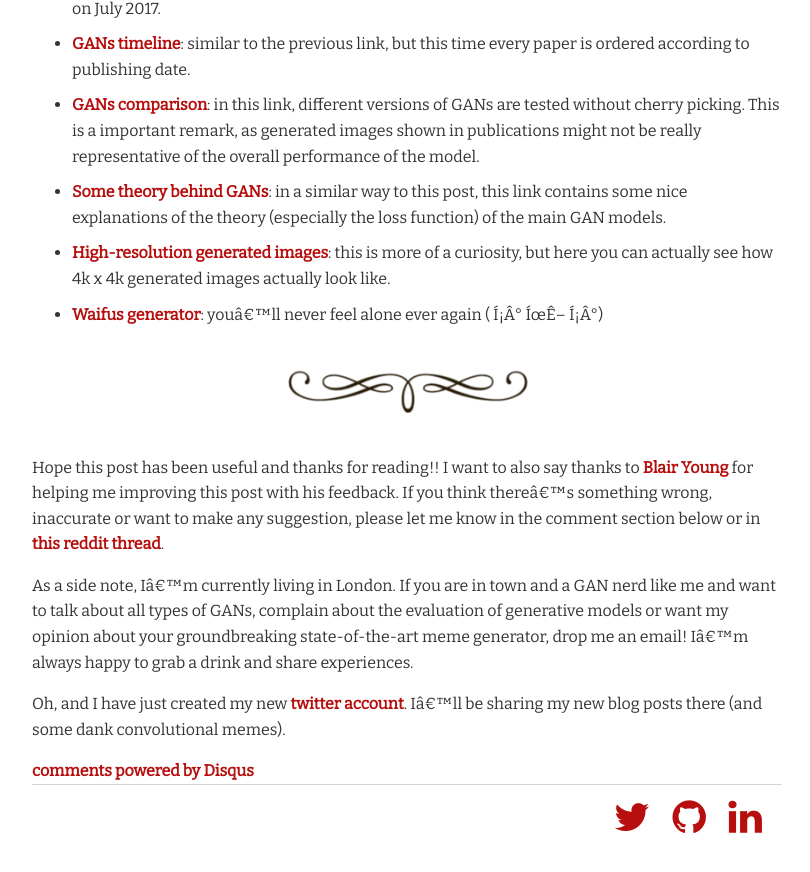
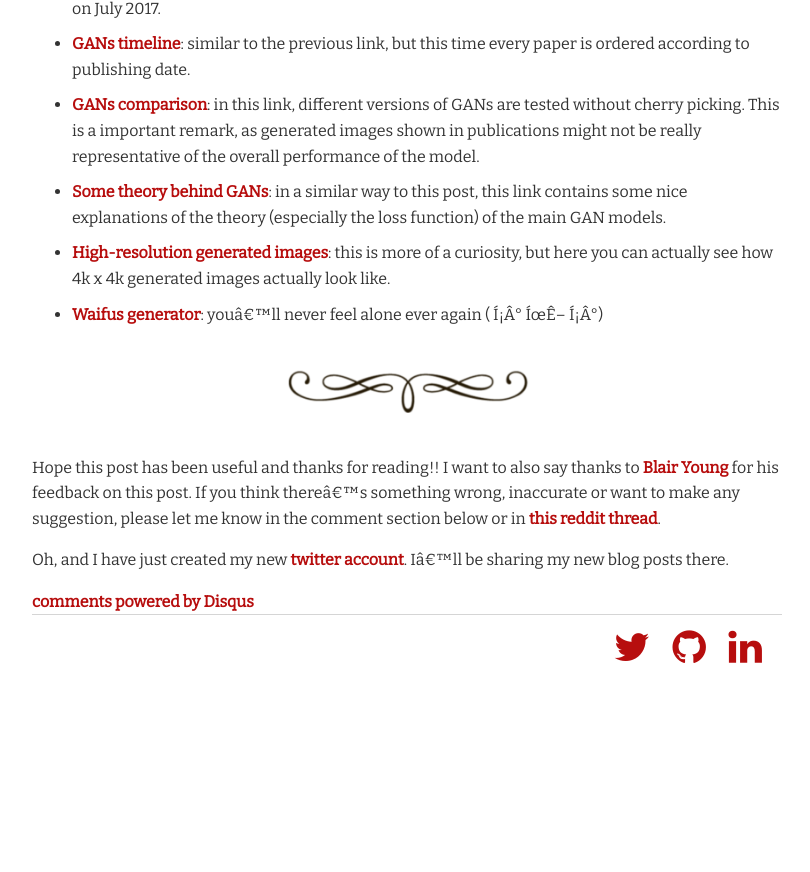
Before and after one commit to Guim3/guim3.github.io, a Jekyll site: the page built from _posts/2017-09-20-Fantastic-GANs-and-where-to-find-them-II.md, in a window 1280 px wide and 900 px high, scrolled down 10372 px. Shown: the top 872 px of the window, without its empty margins (233-1043 px from the left). Built offline with Jekyll 4.4.1, drawn with Linux system fonts in a browser that asks for light colours; comment, search, counter and statistics services are not loaded; after the commit the page ends 11102 px from its top, so only the background shows below that.

Commit message:
Treure invitació a quedar al final del post

```diff
--- a/_posts/2017-09-20-Fantastic-GANs-and-where-to-find-them-II.md
+++ b/_posts/2017-09-20-Fantastic-GANs-and-where-to-find-them-II.md
@@ -211,11 +211,10 @@ Here are a bunch of links to other interesting posts:
 <br>
 
 <a name="closing"></a>
-Hope this post has been useful and thanks for reading!! I want to also say thanks to [Blair Young][Blair_twitter] for helping me improving this post with his feedback. If you think there's something wrong, inaccurate or want to make any suggestion, please let me know in the comment section below or in [this reddit thread][reddit].
+Hope this post has been useful and thanks for reading!! I want to also say thanks to [Blair Young][Blair_twitter] for
+his feedback on this post. If you think there's something wrong, inaccurate or want to make any suggestion, please let me know in the comment section below or in [this reddit thread][reddit].
 
-As a side note, I'm currently living in London. If you are in town and a GAN nerd like me and want to talk about all types of GANs, complain about the evaluation of generative models or want my opinion about your groundbreaking state-of-the-art meme generator, drop me an email! I'm always happy to grab a drink and share experiences.
-
-Oh, and I have just created my new [twitter account][twitter]. I'll be sharing my new blog posts there (and some dank convolutional memes).
+Oh, and I have just created my new [twitter account][twitter]. I'll be sharing my new blog posts there.
 
 [original_post]: http://guimperarnau.com/blog/2017/03/Fantastic-GANs-and-where-to-find-them
 [GANpapers]: https://github.com/zhangqianhui/AdversarialNetsPapers
```
